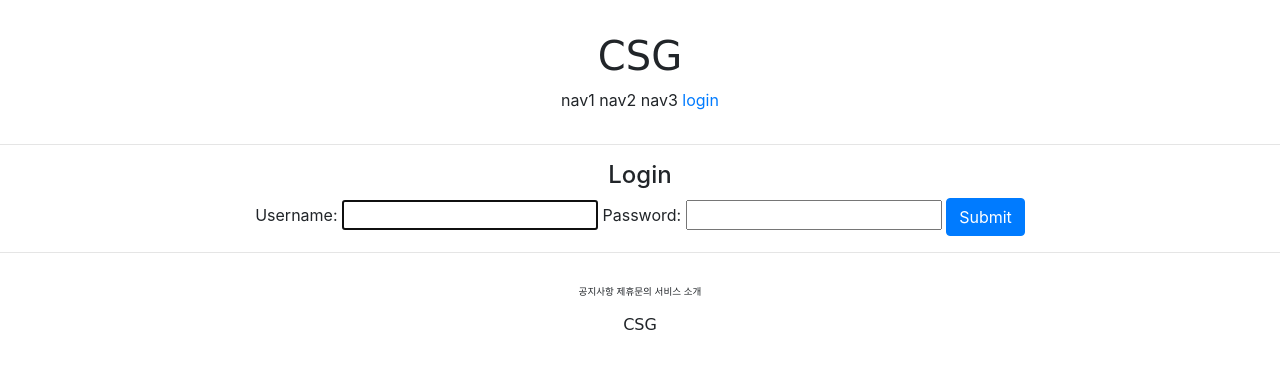
After one commit to chltjrrl2495/django_pinetest, a Django app: page /account/login/ in a window 1280 px wide. The commit adds this page. Shown: the top 369 px of the page. Run offline with Django 4.2, Linux system fonts and the light colour scheme; some web fonts are replaced.

Commit message:
django course 22 commit

```diff
--- /dev/null
+++ b/pinetest/csg/accountapp/templates/accountapp/login.html
@@ -0,0 +1,19 @@
+{% extends 'base.html' %}
+
+{% block content %}
+
+    <div style="text-align: center">
+        <div>
+            <h4>Login</h4>
+        </div>
+        <div>
+            <form action="" method="post">
+                {% csrf_token %}
+                {{ form }}
+                <input type="submit" class="btn btn-primary">
+            </form>
+        </div>
+    </div>
+
+
+{% endblock %}
--- a/pinetest/csg/accountapp/urls.py
+++ b/pinetest/csg/accountapp/urls.py
@@ -1,9 +1,12 @@
 from django.urls import path
 from accountapp.views import hello_world, AccountCreateView
+from django.contrib.auth.views import LoginView, LogoutView
 
 app_name = 'accountapp'
 
 urlpatterns = [
     path('hello_world/', hello_world, name='hello_world'),
-    path('create/', AccountCreateView.as_view(), name='create'),
+     path('login/', LoginView.as_view(template_name="accountapp/login.html"), name='login'),
+     path('logout/', LogoutView.as_view(), name='logout'),
+     path('create/', AccountCreateView.as_view(), name='create'),
 ]
--- a/pinetest/csg/csg/settings.py
+++ b/pinetest/csg/csg/settings.py
@@ -11,6 +11,7 @@ https://docs.djangoproject.com/en/4.1/ref/settings/
 """
 import os
 from pathlib import Path
+from django.urls import reverse, reverse_lazy
 
 # Build paths inside the project like this: BASE_DIR / 'subdir'.
 BASE_DIR = Path(__file__).resolve().parent.parent
@@ -123,6 +124,9 @@ STATIC_ROOT = os.path.join(BASE_DIR, 'staticfiles')
 STATICFILES_DIRS = [
     BASE_DIR / "static",
 ]
+
+LOGIN_REDIRECT_URL = reverse_lazy('accountapp:hello_world')
+LOGOUT_REDIRECT_URL = reverse_lazy('accountapp:login')
 # Default primary key field type
 # https://docs.djangoproject.com/en/4.1/ref/settings/#default-auto-field
 
--- a/pinetest/csg/templates/header.html
+++ b/pinetest/csg/templates/header.html
@@ -6,6 +6,14 @@
                 <span>nav1</span>
                 <span>nav2</span>
                 <span>nav3</span>
-                <span>nav4</span>
+                {% if not user.is_authenticated %}
+                <a href="{% url 'accountapp:login' %}?next={{ request.path }}">
+                    <span>login</span>
+                </a>
+                {% else %}
+                <a href="{% url 'accountapp:logout' %}?next={{ request.path }}">
+                    <span>logout</span>
+                </a>
+                {% endif %}
             </div>
         </div>
```
Also changed, not shown: pinetest/csg/accountapp/views.py (line endings or trailing spaces), pinetest/csg/db.sqlite3.
